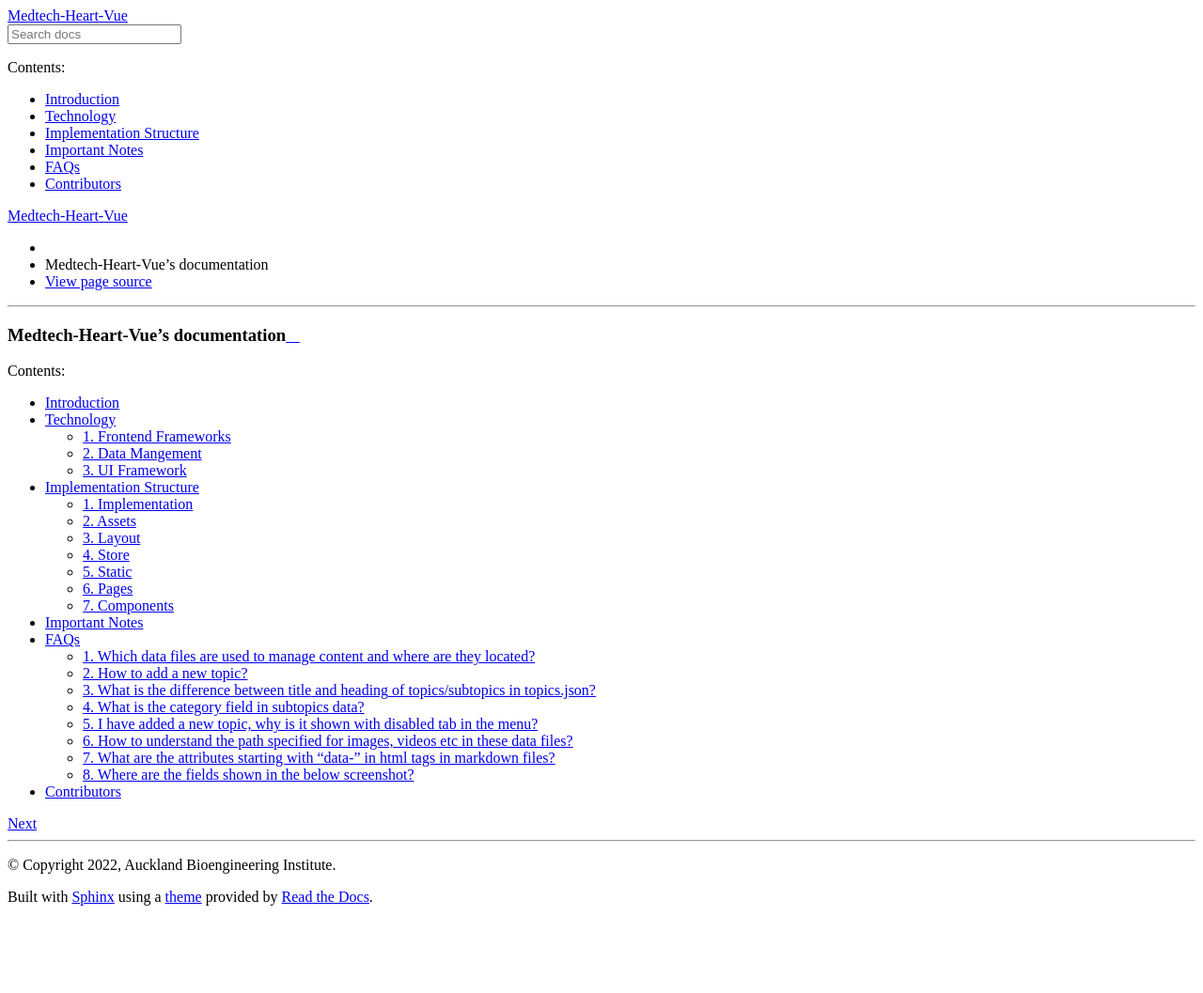
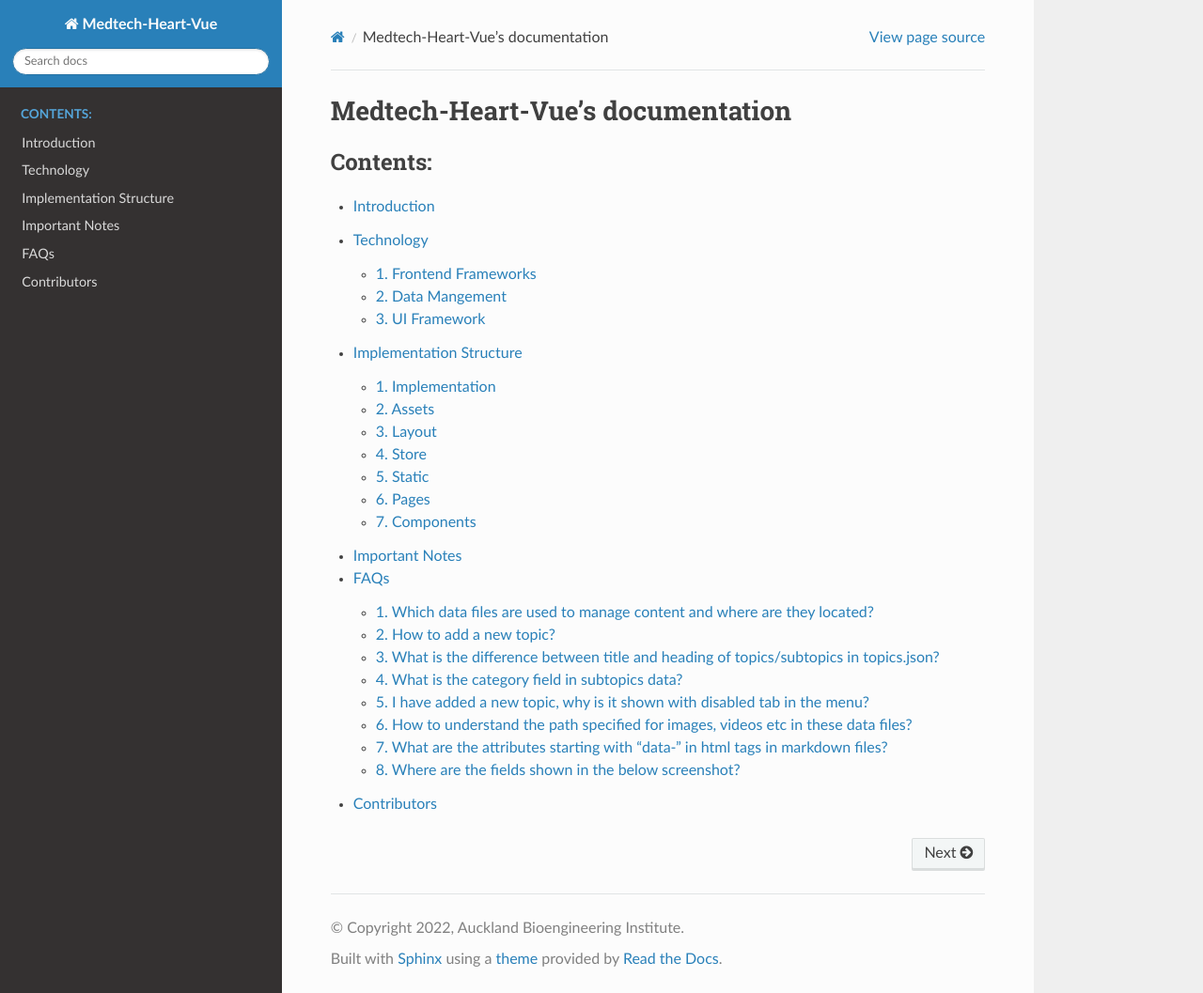
Before and after one commit to ABI-Web-Apps/medtech-heart-vue, a Sphinx documentation site: the page built from docs/source/index.rst, in a window 1280 px wide and 1057 px high. Shown: the whole window at 94% size. Built offline with Sphinx 7.4.7 and the Read the Docs theme 2.0.0, drawn with Linux system fonts in a browser that asks for light colours; pages that are not in the unit, such as notebooks, are missing from menus.

Commit message:
fix readthedocs overide css theme error

```diff
--- a/docs/source/conf.py
+++ b/docs/source/conf.py
@@ -68,10 +68,9 @@
 html_static_path = ['_static']
 html_logo = '_static/abi-vrw-rgb.png'
 
-html_context = {
-    'css_files': [
-        '_static/theme_overrides.css',  # override wide tables in RTD theme
-        ],
-     }
+# override wide tables in RTD theme
+html_css_files = [
+    'css/theme_overrides.css',
+]
 
 autosectionlabel_prefix_document = True
```
Also changed, not shown: docs/source/_static/css/theme_overrides.css (renamed from docs/source/_static/theme_overrides.css).
